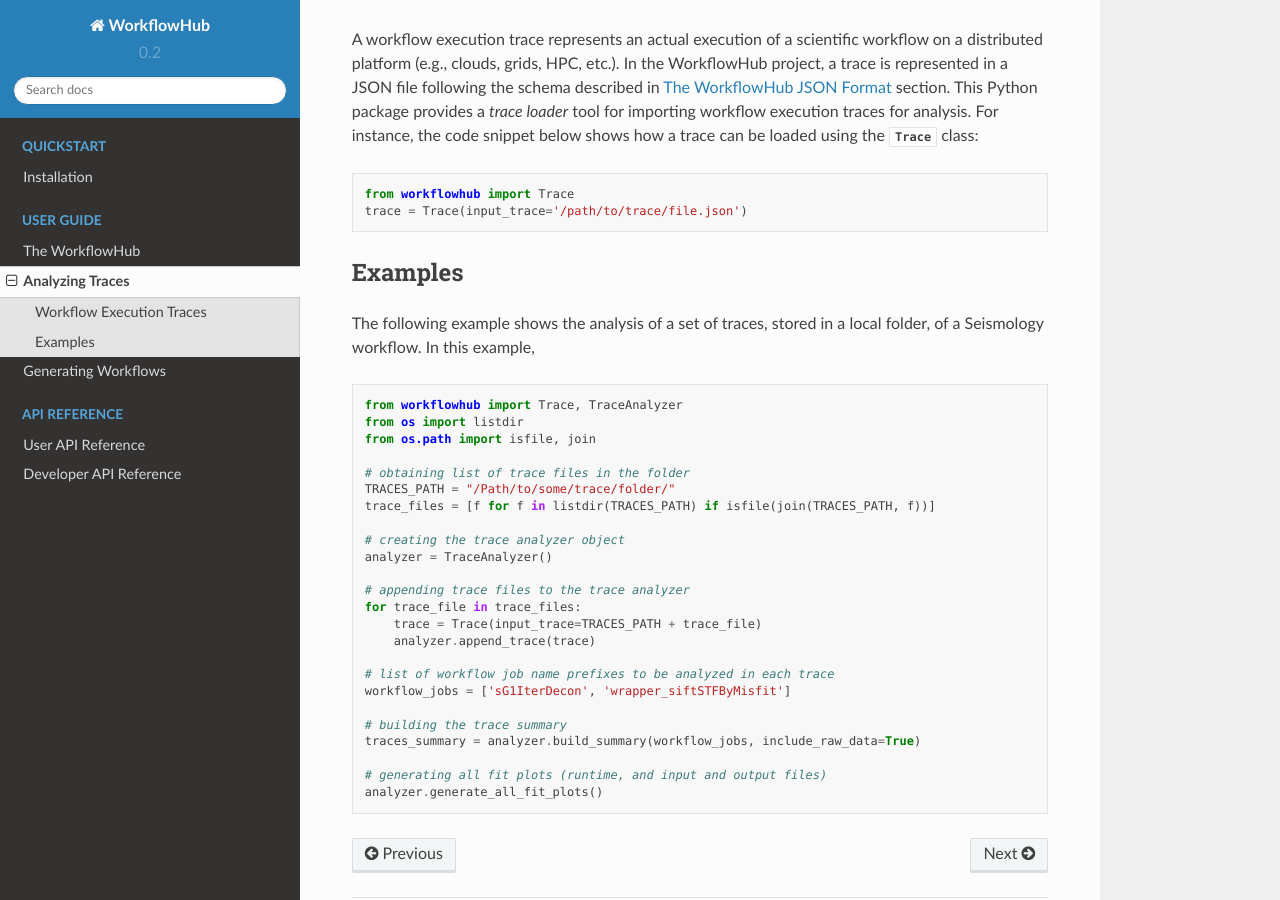
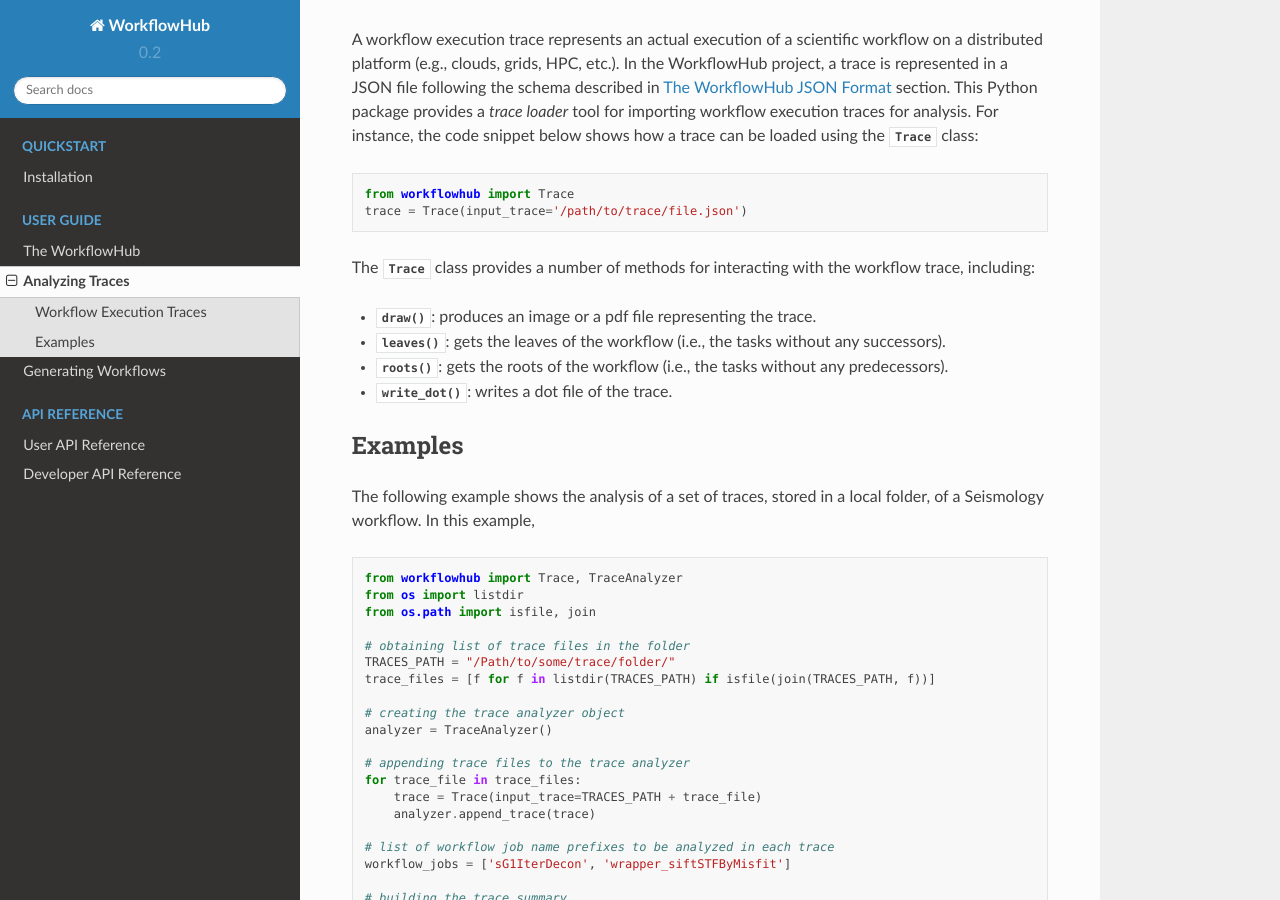
Before and after one commit to wfcommons/WfCommons, a Sphinx documentation site: the page built from docs/source/analyzing_traces.rst, in a window 1280 px wide and 900 px high, scrolled down 428 px. Built offline with Sphinx 7.4.7 and the Read the Docs theme 2.0.0, drawn with Linux system fonts in a browser that asks for light colours.

Commit message:
improving analyzing traces documentation

```diff
--- a/docs/source/analyzing_traces.rst
+++ b/docs/source/analyzing_traces.rst
@@ -29,6 +29,13 @@ be loaded using the :class:`~workflowhub.trace.trace.Trace` class: ::
     from workflowhub import Trace
     trace = Trace(input_trace='/path/to/trace/file.json')
 
+The :class:`~workflowhub.trace.trace.Trace` class provides a number of
+methods for interacting with the workflow trace, including:
+
+- :meth:`~workflowhub.trace.trace.Trace.draw`: produces an image or a pdf file representing the trace.
+- :meth:`~workflowhub.trace.trace.Trace.leaves`: gets the leaves of the workflow (i.e., the tasks without any successors).
+- :meth:`~workflowhub.trace.trace.Trace.roots`: gets the roots of the workflow (i.e., the tasks without any predecessors).
+- :meth:`~workflowhub.trace.trace.Trace.write_dot`: writes a dot file of the trace.
 
 Examples
 --------
```
Also changed, not shown: 1 other file.
